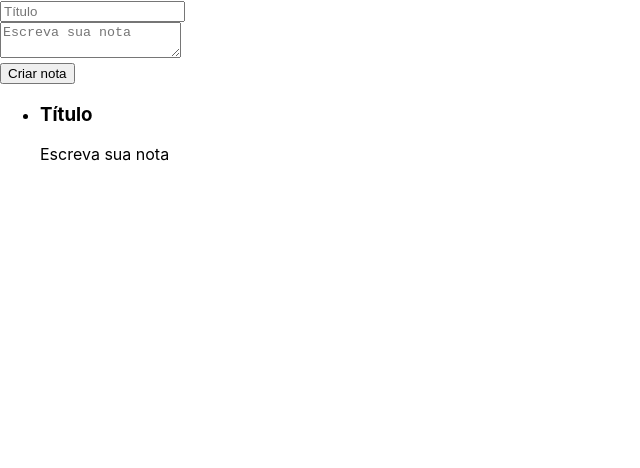
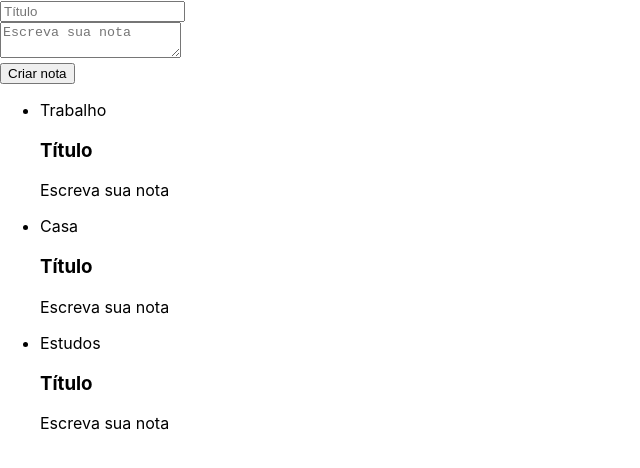
Before and after one commit to joaofnr/ceep, a React (Create React App) app: page / in a window 1280 px wide. Shown: the top 468 px of the page, without its empty margins (0-640 px from the left). Built offline with nearby package versions, Linux system fonts and the light colour scheme.

Commit message:
Using JS to loop an array inside a component

```diff
--- a/src/components/ListaDeNotas.jsx
+++ b/src/components/ListaDeNotas.jsx
@@ -5,9 +5,16 @@ export default class ListaDeNotas extends Component{
     render() {
         return (
             <ul>
-              <li>
-                <CardNota />
-              </li>
+              {Array.of("Trabalho", "Casa", "Estudos").map(categoria => {
+                  return(
+                    <li>
+                      <div>{categoria}</div>
+                      <CardNota />
+                    </li>
+                  )
+                }
+              )}
+
             </ul>
         )
     }
```
